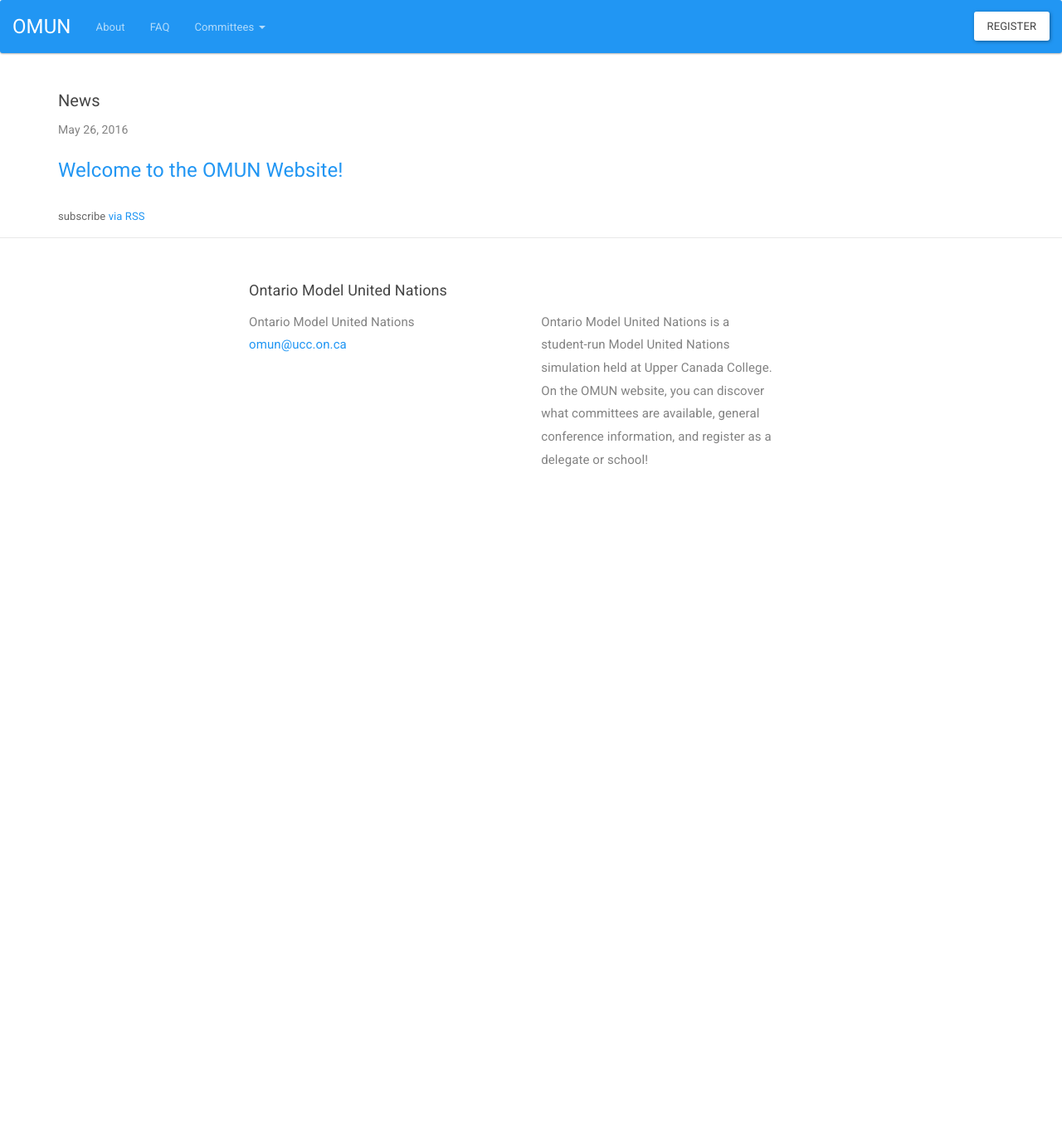
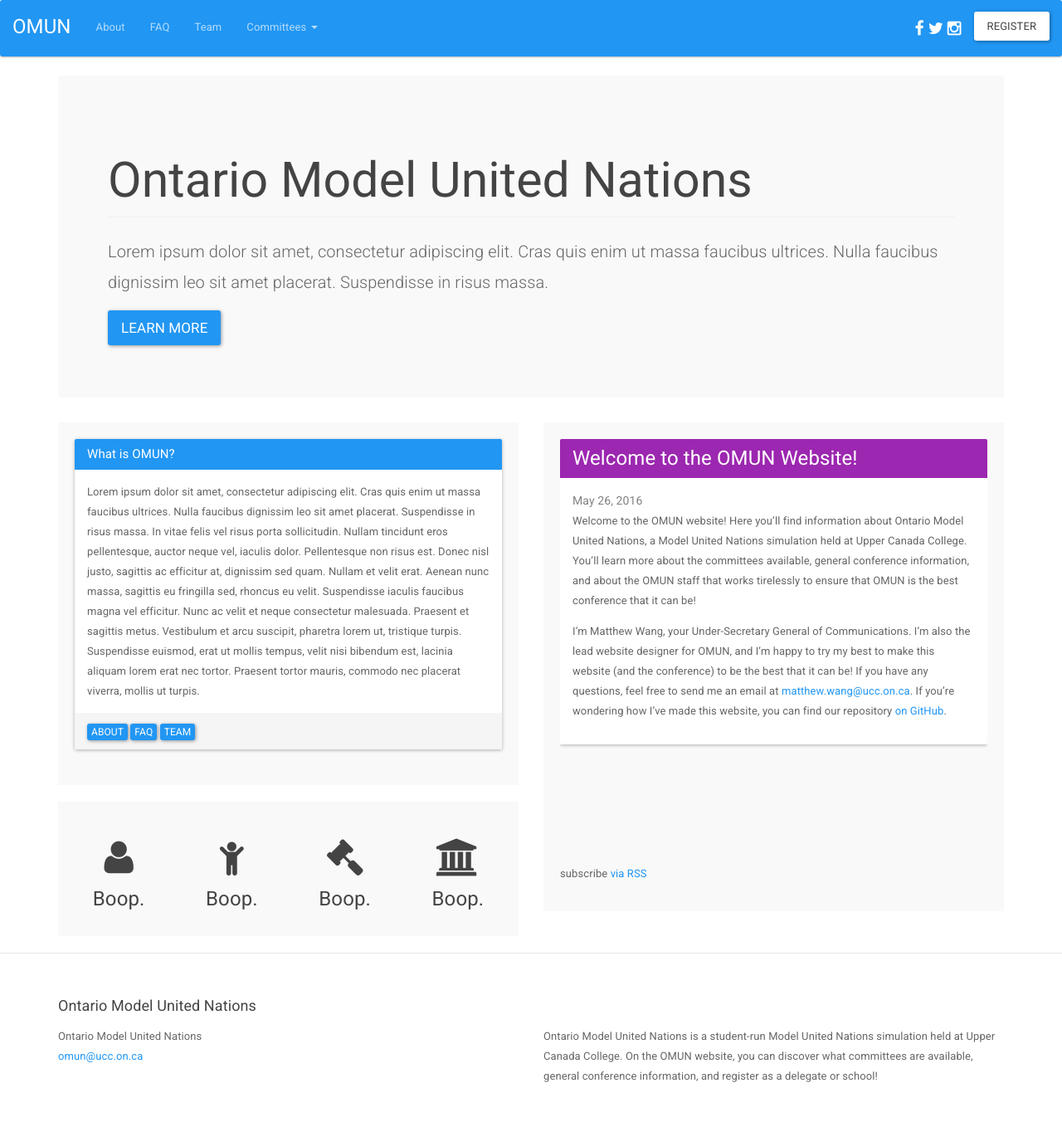
Before and after one commit to malsf21/omun.ca, a Jekyll site: the page built from index.html, in a window 1280 px wide. Shown: the whole page at 83% size. Built offline with Jekyll 4.4.1, drawn with Linux system fonts in a browser that asks for light colours; before the commit the page ends 900 px from its top, so only the background shows below that.

Commit message:
updates homepage and nav layout

```diff
--- a/_config.yml
+++ b/_config.yml
@@ -12,6 +12,9 @@ description: > # this means to ignore newlines until "baseurl:"
   Ontario Model United Nations is a student-run Model United Nations simulation held at Upper Canada College. On the OMUN website, you can discover what committees are available, general conference information, and register as a delegate or school!
 baseurl: "/omun" # the subpath of your site, e.g. /blog
 url: "http://omun.ca" # the base hostname & protocol for your site
+facebook: "https://www.facebook.com/OntarioModelUnitedNations"
+twitter: "https://twitter.com/OntarioMUN"
+instagram: "https://www.instagram.com/ontariomodelun/"
 
 # Build settings
 markdown: kramdown
--- a/_includes/footer.html
+++ b/_includes/footer.html
@@ -1,34 +1,15 @@
 <footer class="site-footer">
-
-  <div class="wrapper">
-
+  <div class="container">
     <h2 class="footer-heading">{{ site.title }}</h2>
-
-    <div class="footer-col-wrapper">
-      <div class="footer-col footer-col-1">
+    <div class="row">
+      <div class="col-sm-6">
         <ul class="contact-list">
           <li>{{ site.title }}</li>
           <li><a href="mailto:{{ site.email }}">{{ site.email }}</a></li>
         </ul>
       </div>
 
-      <div class="footer-col footer-col-2">
-        <ul class="social-media-list">
-          {% if site.github_username %}
-          <li>
-            {% include icon-github.html username=site.github_username %}
-          </li>
-          {% endif %}
-
-          {% if site.twitter_username %}
-          <li>
-            {% include icon-twitter.html username=site.twitter_username %}
-          </li>
-          {% endif %}
-        </ul>
-      </div>
-
-      <div class="footer-col footer-col-3">
+      <div class="col-sm-6">
         <p>{{ site.description }}</p>
       </div>
     </div>
--- a/_includes/header.html
+++ b/_includes/header.html
@@ -14,6 +14,7 @@
       <ul class="nav navbar-nav">
         <li><a href="#">About</a></li>
         <li><a href="#">FAQ</a></li>
+        <li><a href="#">Team</a></li>
         <li class="dropdown">
           <a href="#" class="dropdown-toggle" data-toggle="dropdown" role="button" aria-haspopup="true" aria-expanded="false">Committees <span class="caret"></span></a>
           <ul class="dropdown-menu">
@@ -36,6 +37,7 @@
       </form>
     -->
       <ul class="nav navbar-nav navbar-right">
+        <p class="navbar-text lead"><a href="{{ site.facebook }}" style="color:white;"><span class="fa fa-facebook"></span></a> <a href="{{ site.twitter }}" style="color:white;"><span class="fa fa-twitter"></span></a> <a href="{{ site.instagram }}" style="color:white;"><span class="fa fa-instagram"></span></a></p>
         <li><button type="button" class="btn btn-default navbar-btn">Register</button></li>
       </ul>
     </div>
--- a/css/style.css
+++ b/css/style.css
@@ -0,0 +1,4 @@
+.bulletin{
+  height:512px;
+  overflow-y:auto;
+}
--- a/index.html
+++ b/index.html
@@ -3,19 +3,67 @@ layout: default
 ---
 
 <div class="container">
-  <h1 class="page-heading">News</h1>
+  <div class="jumbotron">
+  <h1 class="page-header">Ontario Model United Nations</h1>
+  <p>Lorem ipsum dolor sit amet, consectetur adipiscing elit. Cras quis enim ut massa faucibus ultrices. Nulla faucibus dignissim leo sit amet placerat. Suspendisse in risus massa.</p>
+  <p><a class="btn btn-primary btn-lg">Learn more</a></p>
+</div>
 
-  <ul class="post-list">
-    {% for post in site.posts %}
-      <li>
-        <span class="post-meta">{{ post.date | date: "%b %-d, %Y" }}</span>
-
-        <h2>
-          <a class="post-link" href="{{ post.url | prepend: site.baseurl }}">{{ post.title }}</a>
-        </h2>
-      </li>
-    {% endfor %}
-  </ul>
-
-  <p class="rss-subscribe">subscribe <a href="{{ "/feed.xml" | prepend: site.baseurl }}">via RSS</a></p>
+  <div class="row">
+    <div class="col-sm-6">
+      <div class="well">
+        <div class="panel panel-primary">
+          <div class="panel-heading">
+            <h3 class="panel-title">What is OMUN?</h3>
+          </div>
+          <div class="panel-body">
+            Lorem ipsum dolor sit amet, consectetur adipiscing elit. Cras quis enim ut massa faucibus ultrices. Nulla faucibus dignissim leo sit amet placerat. Suspendisse in risus massa. In vitae felis vel risus porta sollicitudin. Nullam tincidunt eros pellentesque, auctor neque vel, iaculis dolor. Pellentesque non risus est. Donec nisl justo, sagittis ac efficitur at, dignissim sed quam. Nullam et velit erat. Aenean nunc massa, sagittis eu fringilla sed, rhoncus eu velit. Suspendisse iaculis faucibus magna vel efficitur. Nunc ac velit et neque consectetur malesuada. Praesent et sagittis metus. Vestibulum et arcu suscipit, pharetra lorem ut, tristique turpis. Suspendisse euismod, erat ut mollis tempus, velit nisi bibendum est, lacinia aliquam lorem erat nec tortor. Praesent tortor mauris, commodo nec placerat viverra, mollis ut turpis.
+          </div>
+           <div class="panel-footer">
+             <a class="btn btn-primary btn-xs" href="#" style="color:white;" role="button" >About</a>
+             <a class="btn btn-primary btn-xs" href="#" style="color:white;" role="button">FAQ</a>
+             <a class="btn btn-primary btn-xs" href="#" style="color:white;" role="button">Team</a>
+           </div>
+        </div>
+      </div>
+      <div class="well">
+        <div class="row" style="text-align:center;">
+          <div class="col-sm-3">
+            <h2><span class="fa fa-user"></span></h2>
+            <h4>Boop.</h4>
+          </div>
+          <div class="col-sm-3">
+            <h2><span class="fa fa-child"></span></h2>
+            <h4>Boop.</h4>
+          </div>
+          <div class="col-sm-3">
+            <h2><span class="fa fa-gavel"></span></h2>
+            <h4>Boop.</h4>
+          </div>
+          <div class="col-sm-3">
+            <h2><span class="fa fa-institution"></span></h2>
+            <h4>Boop.</h4>
+          </div>
+        </div>
+      </div>
+    </div>
+    <div class="col-sm-6">
+      <div class="well">
+        <div class="bulletin">
+          {% for post in site.posts %}
+            <div class="panel panel-info">
+              <div class="panel-heading">
+              <h3 class="panel-title"><a class="post-link" href="{{ post.url | prepend: site.baseurl }}">{{ post.title }}</a></h3>
+            </div>
+              <div class="panel-body">
+                <span class="post-meta">{{ post.date | date: "%b %-d, %Y" }}</span>
+                {{ post.content }}
+              </div>
+            </div>
+          {% endfor %}
+        </div>
+        <p class="rss-subscribe">subscribe <a href="{{ "/feed.xml" | prepend: site.baseurl }}">via RSS</a></p>
+      </div>
+    </div>
+  </div>
 </div>
```
